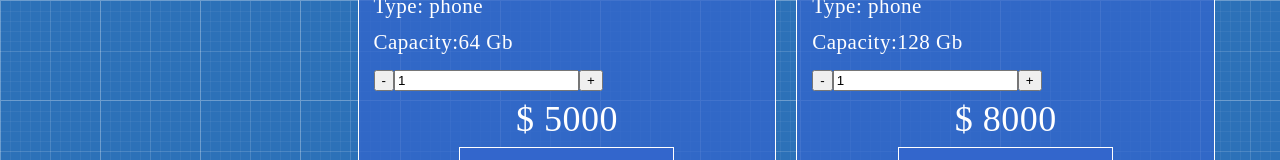
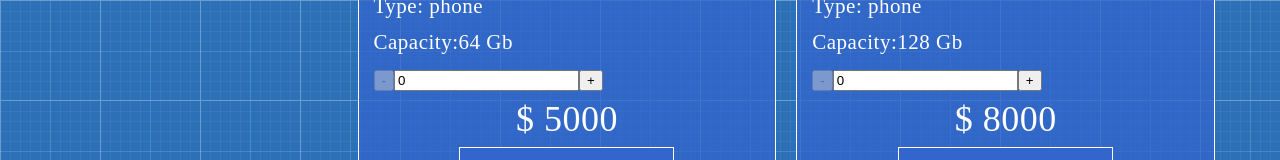
Before and after one commit to ApostleAndrew/shop-react, a React (Create React App) app: page / in a window 1280 px wide. Shown: the part 400-560 px from the top of the page. Built offline with nearby package versions, Linux system fonts and the light colour scheme.

Commit message:
add disabled in button

```diff
--- a/src/App/Main/Products/ProductsListItem.js
+++ b/src/App/Main/Products/ProductsListItem.js
@@ -14,7 +14,7 @@ class ProductsListItem extends Component {
     }
 
     state = {
-        productsCount: 1,
+        productsCount: 0,
     }
     onIncrementClick () {
         this.setState((prevState)=>({
@@ -47,9 +47,15 @@ class ProductsListItem extends Component {
                 <div className='product-type'>Type: {type}</div>
                 <div className='product-capacity'> Capacity:{capacity} Gb</div>
                 <div className='poduct-quantity'>
-                    <button onClick={()=> this.onDecrementClick()}>-</button>
+                    <button
+                        onClick={()=> this.onDecrementClick()}
+                        disabled={this.state.productsCount <= 0}
+                    >-</button>
                     <input type='text' value={this.state.productsCount} readOnly/>
-                    <button onClick={()=>this.onIncrementClick()}>+</button>
+                    <button
+                        onClick={()=>this.onIncrementClick()}
+                        disabled={this.state.productsCount >= 10}
+                    >+</button>
                 </div>
                 <div className='product-price'> $ {price}</div>
                 <button className='btn-add-to-cart'>Add to cart</button>
```
